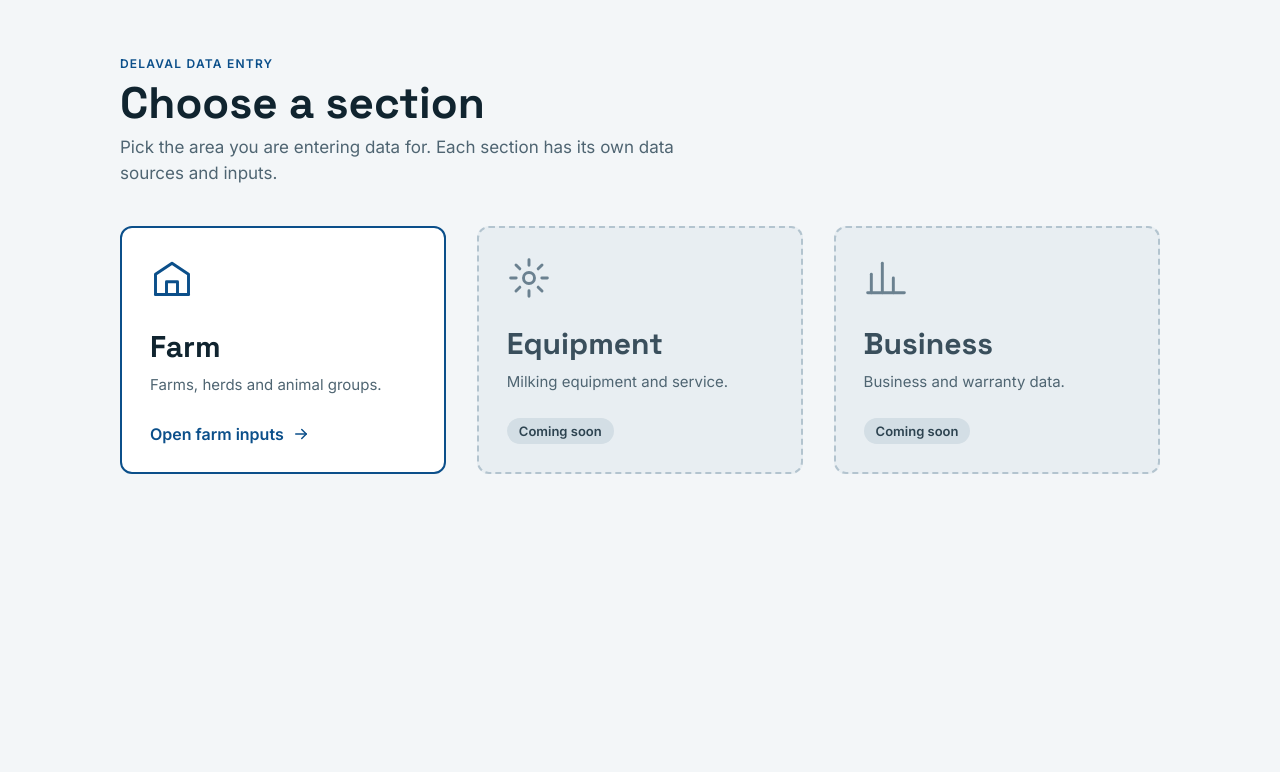
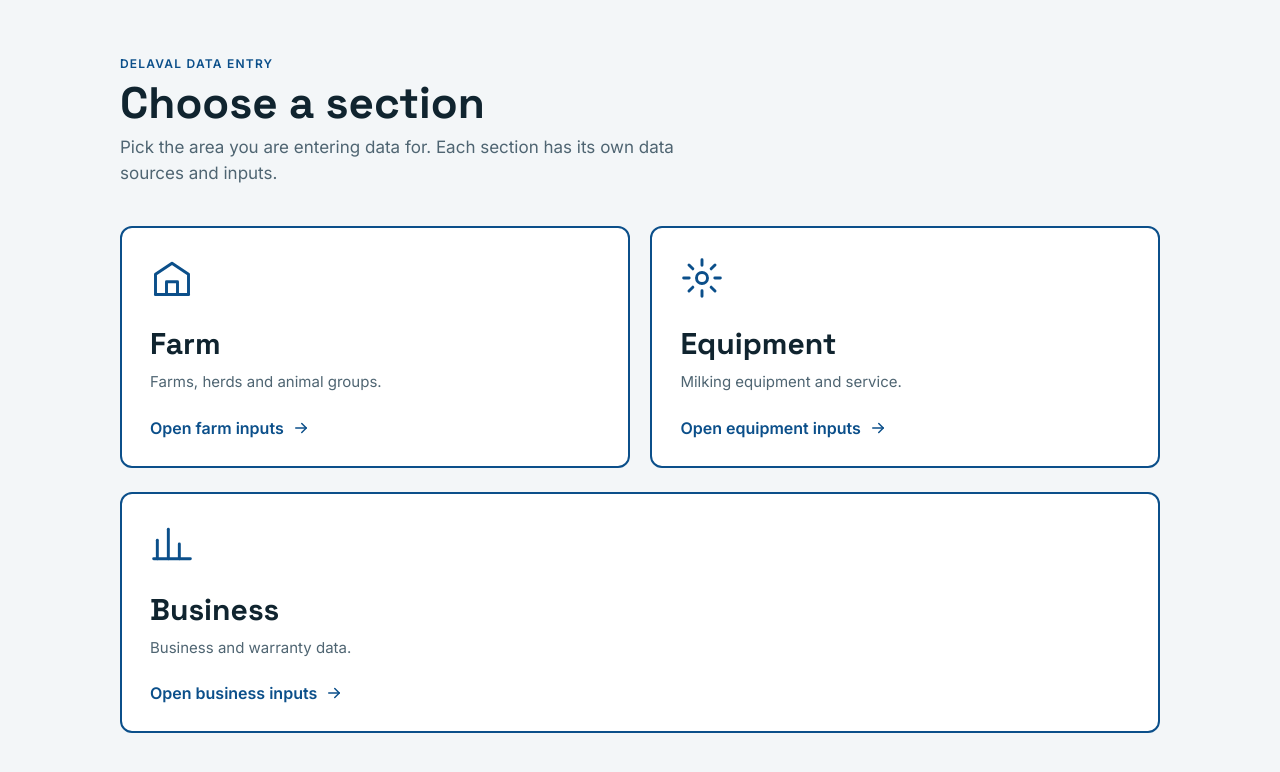
Before and after one commit to andrijadjokic07-png/DeLaval, a plain HTML site: page index.html in a window 1280 px wide. Drawn offline with Linux system fonts and the light colour scheme.

Commit message:
I regret some design choices so now Im fixing it up

```diff
--- a/index.html
+++ b/index.html
@@ -21,7 +21,9 @@
 
   <div class="cards">
 
-    <a class="card card_active" href="farm.html">
+    <!-- Farm: the only card that is a link. Equipment and Business look the same but are plain divs.
+         When they are ready, change <div> to <a href="..."> and </div> to </a>. -->
+    <a class="card" href="farm.html">
       <div class="card_body">
         <svg class="card_icon" width="44" height="44" viewBox="0 0 24 24" fill="none" stroke="currentColor" stroke-width="1.6" stroke-linecap="round" stroke-linejoin="round" aria-hidden="true"><path d="M3 21V10l9-6 9 6v11"/><path d="M9 21v-7h6v7"/><path d="M3 21h18"/></svg>
         <div class="card_text">
@@ -34,25 +36,29 @@
       </div>
     </a>
 
-    <div class="card card_disabled" aria-disabled="true">
+    <div class="card">
       <div class="card_body">
         <svg class="card_icon" width="44" height="44" viewBox="0 0 24 24" fill="none" stroke="currentColor" stroke-width="1.6" stroke-linecap="round" stroke-linejoin="round" aria-hidden="true"><circle cx="12" cy="12" r="3"/><path d="M12 2v3M12 19v3M2 12h3M19 12h3M4.9 4.9l2.1 2.1M17 17l2.1 2.1M4.9 19.1L7 17M17 7l2.1-2.1"/></svg>
         <div class="card_text">
           <span class="card_title">Equipment</span>
           <span class="card_desc">Milking equipment and service.</span>
         </div>
-        <span class="pill">Coming soon</span>
+        <span class="card_action">Open equipment inputs
+          <svg width="18" height="18" viewBox="0 0 24 24" fill="none" stroke="currentColor" stroke-width="2" stroke-linecap="round" stroke-linejoin="round" aria-hidden="true"><path d="M5 12h14"/><path d="M13 6l6 6-6 6"/></svg>
+        </span>
       </div>
     </div>
 
-    <div class="card card_disabled" aria-disabled="true">
+    <div class="card">
       <div class="card_body">
         <svg class="card_icon" width="44" height="44" viewBox="0 0 24 24" fill="none" stroke="currentColor" stroke-width="1.6" stroke-linecap="round" stroke-linejoin="round" aria-hidden="true"><path d="M4 20V10"/><path d="M10 20V4"/><path d="M16 20v-8"/><path d="M2 20h20"/></svg>
         <div class="card_text">
           <span class="card_title">Business</span>
           <span class="card_desc">Business and warranty data.</span>
         </div>
-        <span class="pill">Coming soon</span>
+        <span class="card_action">Open business inputs
+          <svg width="18" height="18" viewBox="0 0 24 24" fill="none" stroke="currentColor" stroke-width="2" stroke-linecap="round" stroke-linejoin="round" aria-hidden="true"><path d="M5 12h14"/><path d="M13 6l6 6-6 6"/></svg>
+        </span>
       </div>
     </div>
 
--- a/style.css
+++ b/style.css
@@ -1,3 +1,4 @@
+/* ---------- colors ---------- */
 :root {
   --bg: #F3F6F8;
   --white: #FFFFFF;
@@ -12,14 +13,9 @@
   --error_bg: #FBE5E5;
   --ok_text: #17613B;
   --ok_bg: #E4F4EA;
-  --off_bg: #E8EEF2;
-  --off_border: #B3C4CF;
-  --off_icon: #6B8190;
-  --off_title: #3A4F5C;
-  --pill_bg: #D3DEE5;
-  --pill_text: #2D4350;
 }
 
+/* ---------- base ---------- */
 * {
   margin: 0;
   padding: 0;
@@ -114,28 +110,40 @@ body {
   }
 }
 
-/* ---------- section cards (index.html) ---------- */
+/* ---------- section cards (index.html) ----------
+   Two columns: Farm and Equipment on top, Business below over the full width.
+   Grid items stretch, so cards in the same row are the same height. */
 .cards {
-  display: flex;
-  flex-direction: row;
+  display: grid;
+  grid-template-columns: 49% 49%;
   justify-content: space-between;
-  align-items: stretch;
   margin-top: 40px;
 
   .card {
     display: flex;
     flex-direction: column;
-    width: 31%;
+    background: var(--white);
+    border: 2px solid var(--blue);
     border-radius: 12px;
+    color: var(--text);
     text-decoration: none;
+    margin-bottom: 24px;
+
+    &:nth-child(3) {
+      grid-column: 1 / -1;
+    }
 
     .card_body {
       display: flex;
       flex-direction: column;
-      justify-content: space-between;
+      justify-content: flex-start;
       align-items: flex-start;
       flex: 1;
       margin: 28px;
+
+      .card_icon {
+        color: var(--blue);
+      }
 
       .card_text {
         display: flex;
@@ -152,58 +160,24 @@ body {
         .card_desc {
           font-size: 15px;
           line-height: 1.5;
+          color: var(--text_soft);
         }
-      }
-    }
-  }
-
-  .card_active {
-    background: var(--white);
-    border: 2px solid var(--blue);
-    color: var(--text);
-
-    .card_icon {
-      color: var(--blue);
-    }
-
-    .card_desc {
-      color: var(--text_soft);
       }
 
       .card_action {
         display: flex;
         flex-direction: row;
         align-items: center;
+        margin-top: auto;
         font-size: 16px;
         font-weight: 600;
         color: var(--blue);
 
         svg {
           margin-left: 8px;
+          flex-shrink: 0;
         }
       }
-  }
-
-  .card_disabled {
-    background: var(--off_bg);
-    border: 2px dashed var(--off_border);
-    color: var(--text_soft);
-
-    .card_icon {
-      color: var(--off_icon);
-    }
-
-    .card_title {
-      color: var(--off_title);
-    }
-
-    .pill {
-      padding: 5px 12px;
-      font-size: 13px;
-      font-weight: 600;
-      color: var(--pill_text);
-      background: var(--pill_bg);
-      border-radius: 999px;
     }
   }
 }
@@ -428,10 +402,9 @@ body {
   }
 
   .cards {
-    flex-direction: column;
+    grid-template-columns: 100%;
 
     .card {
-      width: 96%;
       margin-bottom: 16px;
     }
   }
```
Lines whose indentation alone changed are shown as unchanged.
